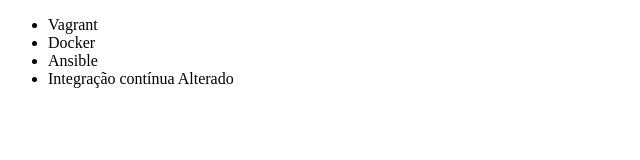
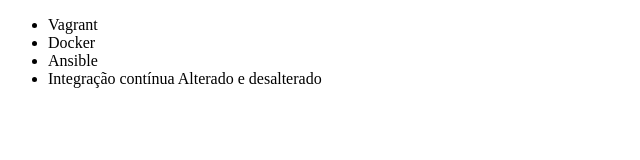
Before and after one commit to Severo2015/ESTUDOS, a plain HTML site: page index.html in a window 1280 px wide. Shown: the full height of the page, 0-640 px from the left. Drawn offline with Linux system fonts and the light colour scheme.

Commit message:
alterado de novo

```diff
--- a/index.html
+++ b/index.html
@@ -11,7 +11,7 @@
 		<li>Vagrant</li>
 		<li>Docker</li>
 		<li>Ansible</li>
-		<li>Integração contínua Alterado</li>
+		<li>Integração contínua Alterado e desalterado</li>
 	</ul>
 </body>
 
```
